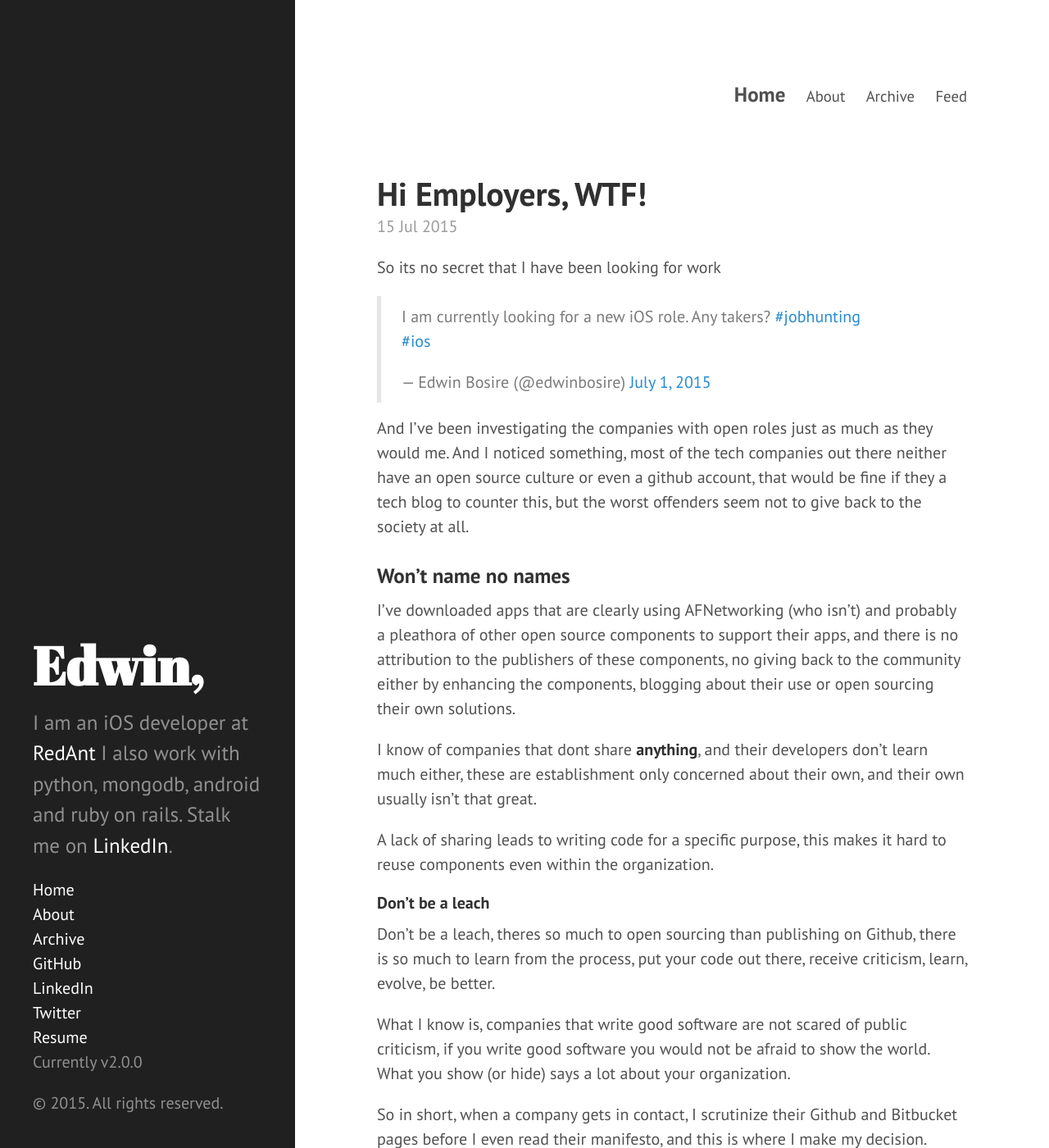
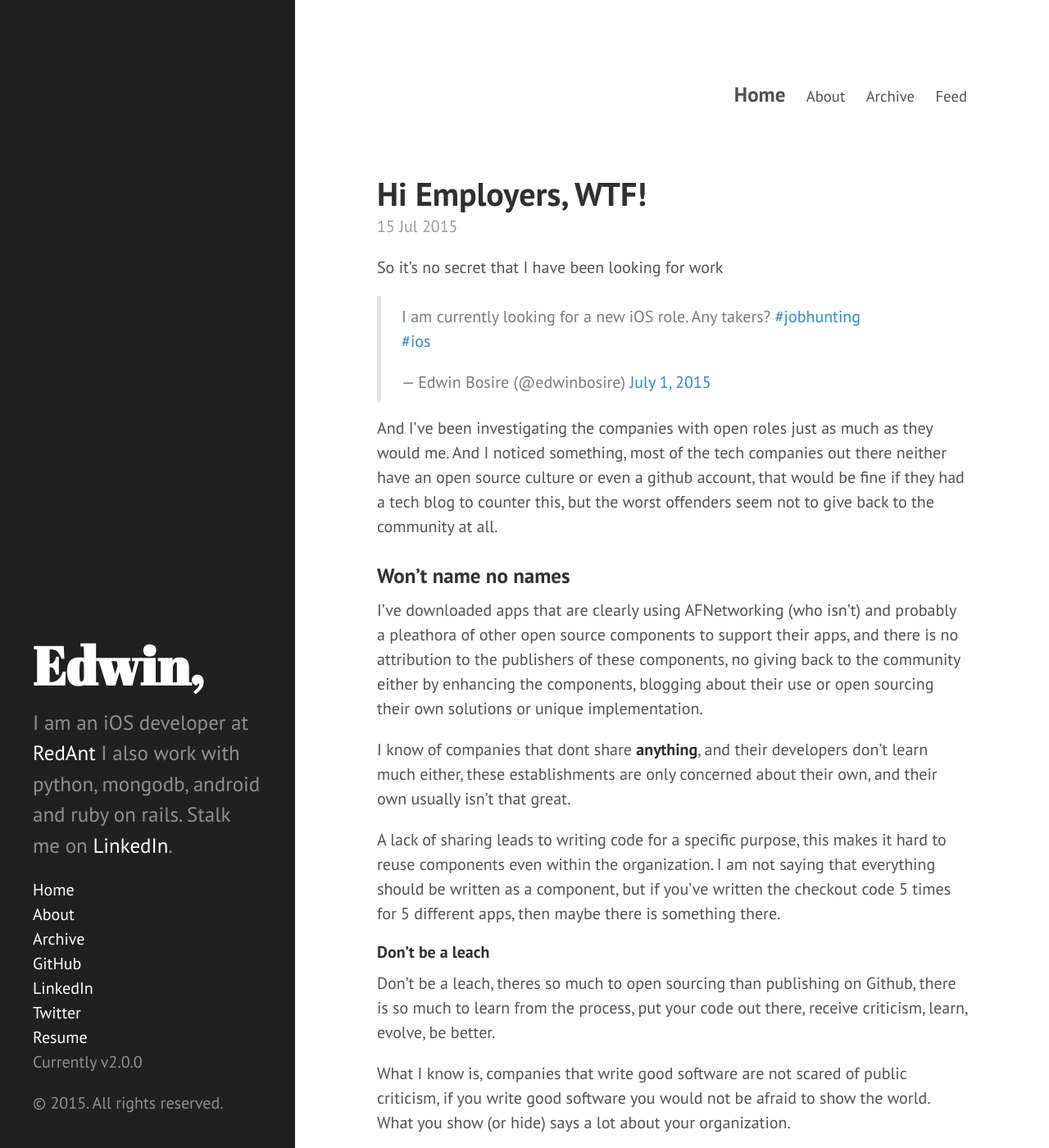
Before and after one commit to edwinbosire/edwinbosire.github.io, a Jekyll site: the page built from _posts/2015-07-15-hi_employers-wtf.md, in a window 1280 px wide and 1400 px high. Shown: the whole window at 82% size. Built offline with Jekyll 4.4.1, drawn with Linux system fonts in a browser that asks for light colours; comment, search, counter and statistics services are not loaded.

Commit message:
Typos and grammar rectified

```diff
--- a/_posts/2015-07-15-hi_employers-wtf.md
+++ b/_posts/2015-07-15-hi_employers-wtf.md
@@ -5,20 +5,20 @@ date:   2015-07-15 13:30:00
 categories: Rant
 ---
 
-So its no secret that I have been looking for work
+So it's no secret that I have been looking for work
 
 <blockquote class="twitter-tweet" lang="en"><p lang="en" dir="ltr">I am currently looking for a new iOS role. Any takers? <a href="https://twitter.com/hashtag/jobhunting?src=hash">#jobhunting</a> <a href="https://twitter.com/hashtag/ios?src=hash">#ios</a></p>&mdash; Edwin Bosire (@edwinbosire) <a href="https://twitter.com/edwinbosire/status/616199167363444738">July 1, 2015</a></blockquote>
 <script async src="//platform.twitter.com/widgets.js" charset="utf-8"></script>
 
-And I've been investigating the companies with open roles just as much as they would me. And I noticed something, most of the tech companies out there neither have an open source culture or even a github account, that would be fine if they a tech blog to counter this, but the worst offenders seem not to give back to the society at all.
+And I've been investigating the companies with open roles just as much as they would me. And I noticed something, most of the tech companies out there neither have an open source culture or even a github account, that would be fine if they had a tech blog to counter this, but the worst offenders seem not to give back to the community at all.
 
 ### Won't name no names
 
-I've downloaded apps that are clearly using AFNetworking (who isn't) and probably a pleathora of other open source components to support their apps, and there is no attribution to the publishers of these components, no giving back to the community either by enhancing the components, blogging about their use or open sourcing their own solutions.
+I've downloaded apps that are clearly using AFNetworking (who isn't) and probably a pleathora of other open source components to support their apps, and there is no attribution to the publishers of these components, no giving back to the community either by enhancing the components, blogging about their use or open sourcing their own solutions or unique implementation.
 
-I know of companies that dont share **anything**, and their developers don't learn much either, these are establishment only concerned about their own, and their own usually isn't that great.
+I know of companies that dont share **anything**, and their developers don't learn much either, these establishments are only concerned about their own, and their own usually isn't that great.
 
-A lack of sharing leads to writing code for a specific purpose, this makes it hard to reuse components even within the organization.
+A lack of sharing leads to writing code for a specific purpose, this makes it hard to reuse components even within the organization. I am not saying that everything should be written as a component, but if you've written the checkout code 5 times for 5 different apps, then maybe there is something there.
 
 #### Don't be a leach
 
```
